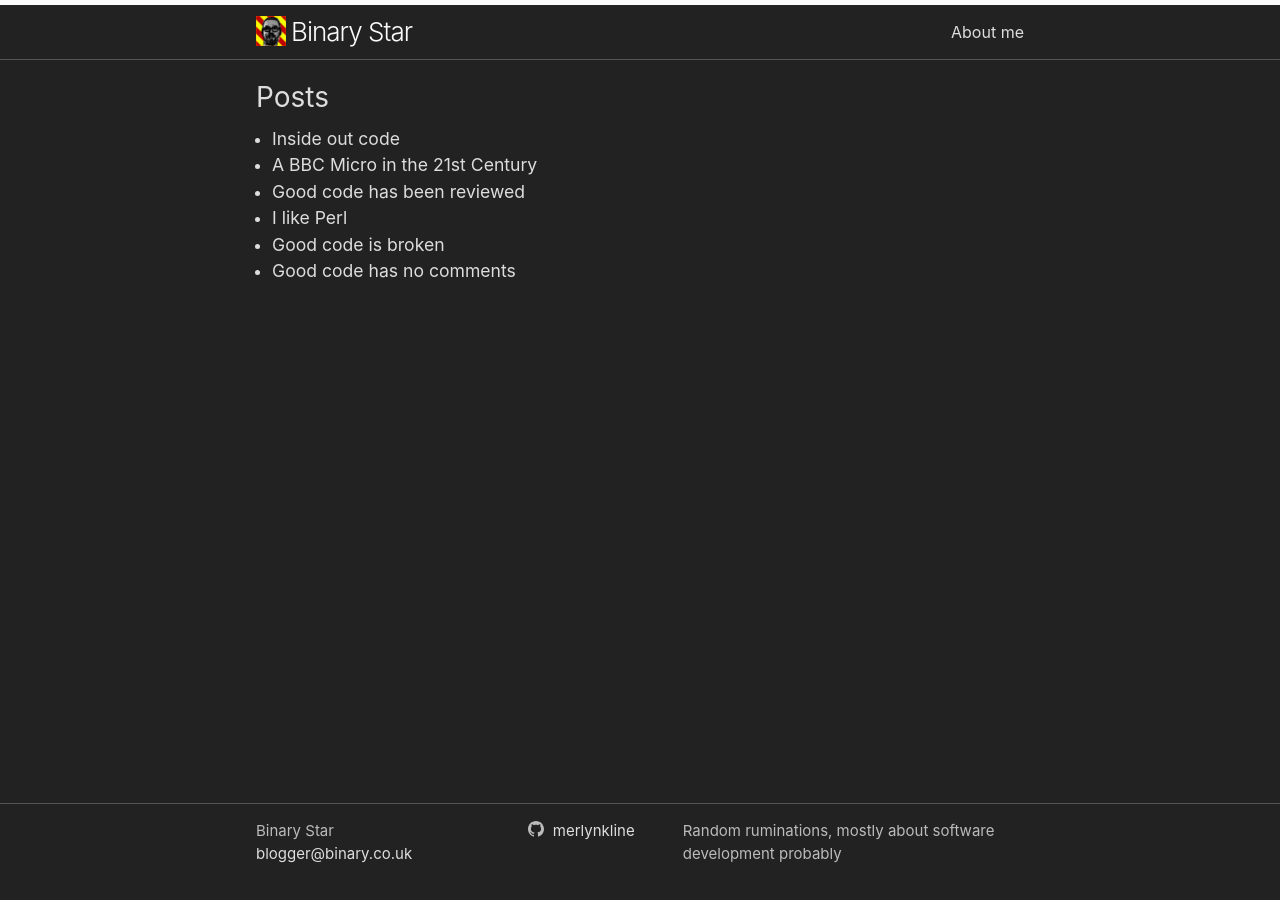
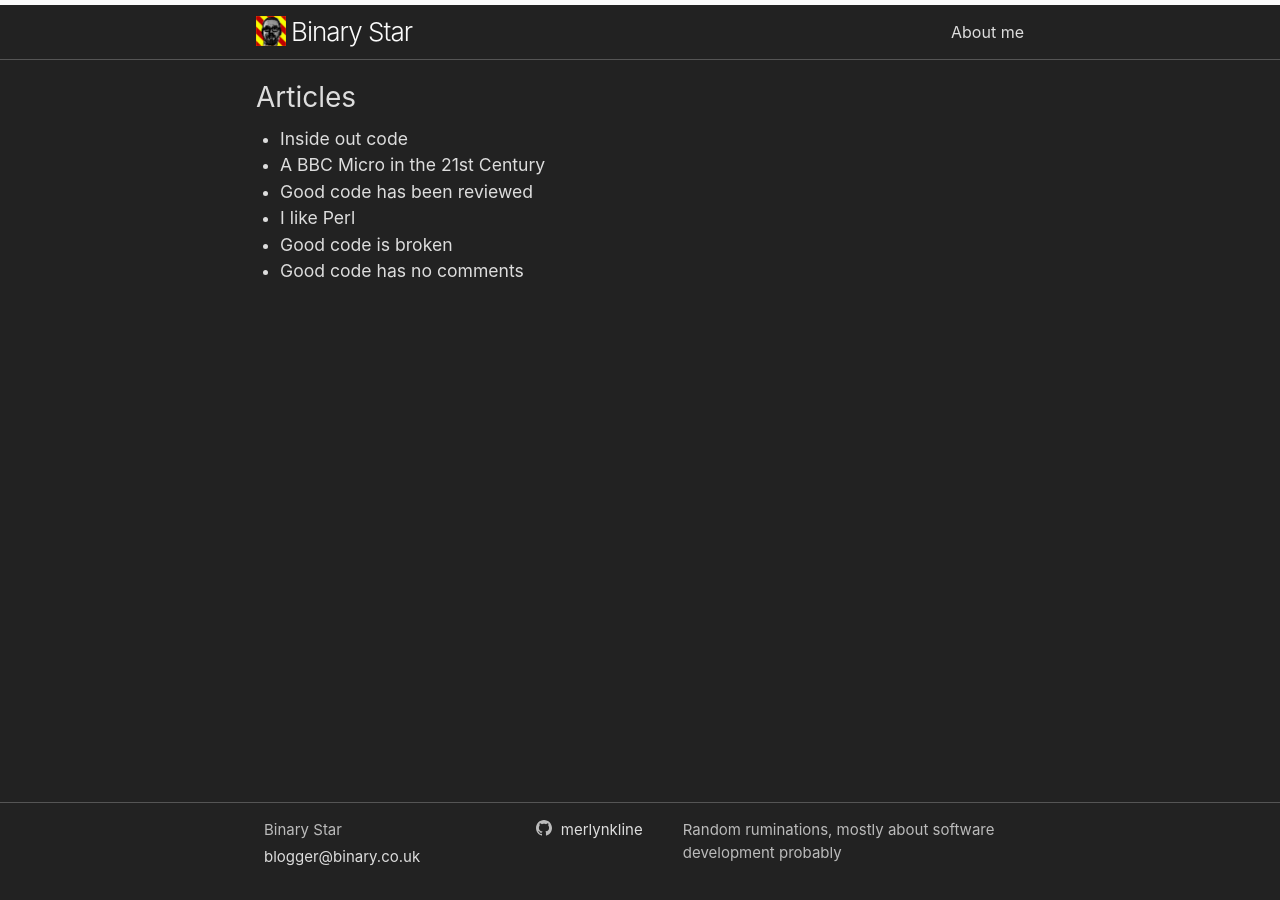
Before and after one commit to merlynkline/merlynkline.github.io, a Jekyll site: the page built from index.markdown, in a window 1280 px wide. Built offline with Jekyll 4.4.1, drawn with Linux system fonts in a browser that asks for light colours.

Commit message:
Layout tweaks

```diff
--- a/_includes/header.html
+++ b/_includes/header.html
@@ -3,7 +3,7 @@
   <div class="wrapper">
     {%- assign default_paths = site.pages | map: "path" -%}
     {%- assign page_paths = site.header_pages | default: default_paths -%}
-    <a class="site-title" rel="author" href="{{ "/" | relative_url }}"><img src="/assets/images/Avatar.png" style="display: inline-block; max-height: 30px; margin: 0 5px 5px 0; vertical-align: middle;">{{ site.title | escape }}</a>
+    <a class="site-title" rel="author" href="{{ "/" | relative_url }}"><img src="/assets/images/Avatar.png" style="display: inline-block; width: 30px; margin: 0 5px 5px 0; vertical-align: middle;">{{ site.title | escape }}</a>
 
     {%- if page_paths -%}
     <nav class="site-nav">
--- a/_layouts/home.html
+++ b/_layouts/home.html
@@ -10,7 +10,7 @@ layout: default
   {{ content }}
 
   {%- if site.posts.size > 0 -%}
-    <h2 class="post-list-heading">{{ page.list_title | default: "Posts" }}</h2>
+    <h2 class="post-list-heading">{{ page.list_title | default: "Articles" }}</h2>
     <ul class="post-list">
       {%- for post in site.posts -%}
       <li>
--- a/_sass/minima/_base.scss
+++ b/_sass/minima/_base.scss
@@ -84,6 +84,8 @@ ul, ol {
 }
 
 li {
+  margin-left: $spacing-unit/2;
+  margin-bottom: $spacing-unit/4;
   > ul,
   > ol {
     margin-bottom: 0;
--- a/_sass/minima/_layout.scss
+++ b/_sass/minima/_layout.scss
@@ -208,6 +208,7 @@
   list-style: disc;
 
   > li {
+    margin-bottom: 0;
   }
 }
 
```
